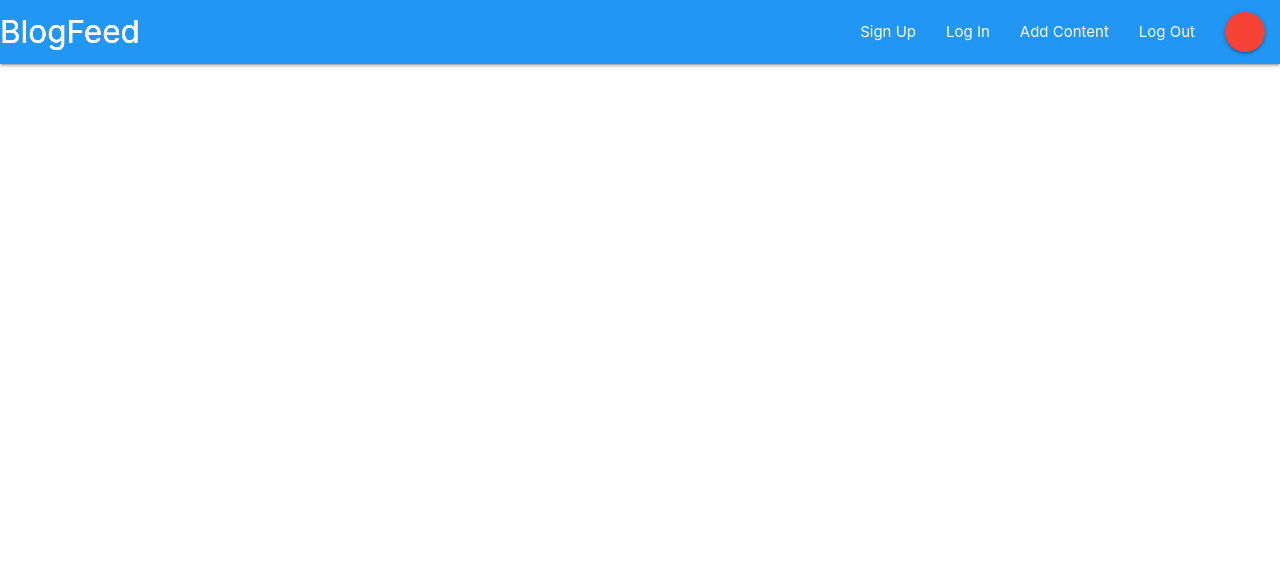
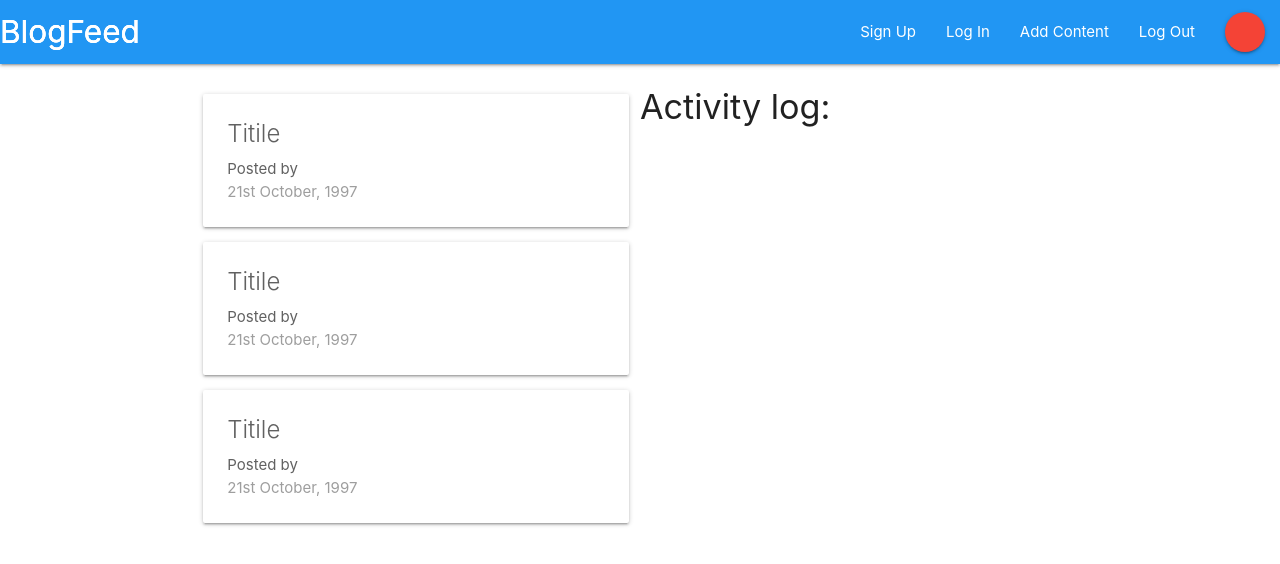
Before and after one commit to arghac14/BlogFeed, a React (Create React App) app: page / in a window 1280 px wide. Shown: the top 564 px of the page. Built offline with nearby package versions, Linux system fonts and the light colour scheme.

Commit message:
Added dashboard component and ProjectList from projects component

```diff
--- a/src/App.js
+++ b/src/App.js
@@ -1,6 +1,7 @@
 import React, {Component} from 'react';
-import {BrowserRouter} from 'react-router-dom';
+import {BrowserRouter, Route, Switch} from 'react-router-dom';
 import Navbar from './components/layout/Navbar'
+import Dashboard from './components/dashboard/Dashboard'
 
 class App extends Component{
   render() {
@@ -8,7 +9,9 @@ class App extends Component{
     <BrowserRouter>
     <div className="App">
       <Navbar/>
-
+      <Switch>
+        <Route path='/' component={Dashboard}/>
+      </Switch>
     </div>
     </BrowserRouter>
   );
--- a/src/components/dashboard/Dashboard.js
+++ b/src/components/dashboard/Dashboard.js
@@ -0,0 +1,20 @@
+import React , {Component} from 'react';
+import Notifications from './Notifications'
+import ProjectList from '../projects/ProjectList'
+class Dashboard extends Component{
+    render(){
+        return(
+            <div className="container">
+                <div className="row">
+                    <div className="col s12 m6">
+                        <ProjectList/>
+                    </div>
+                    <div className="col s12 m5 offset-m1"></div>
+                    <Notifications/>
+                </div>
+            </div>
+        )
+
+    }
+}
+export default Dashboard;
--- a/src/components/dashboard/Notifications.js
+++ b/src/components/dashboard/Notifications.js
@@ -0,0 +1,12 @@
+import React , {Component} from 'react';
+
+class Notifications extends Component{
+    render(){
+        return(
+            <div className="container">
+               <div><h4>Activity log:</h4></div>
+            </div>
+        )
+    }
+}
+export default Notifications;
--- a/src/components/projects/ProjectList.js
+++ b/src/components/projects/ProjectList.js
@@ -0,0 +1,31 @@
+import React  from 'react';
+
+const ProjectList=()=>{
+    return(
+        <div className="project-list">
+    <div className="card">
+    <div className="card-content grey-text text-darken-2">
+        <span className="card-title">Titile</span>
+        <p>Posted by </p>
+        <p className="grey-text">21st October, 1997</p>
+    </div>
+    </div>
+    <div className="card">
+    <div className="card-content grey-text text-darken-2">
+        <span className="card-title">Titile</span>
+        <p>Posted by </p>
+        <p className="grey-text">21st October, 1997</p>
+    </div>
+    </div>
+    <div className="card">
+    <div className="card-content grey-text text-darken-2">
+        <span className="card-title">Titile</span>
+        <p>Posted by </p>
+        <p className="grey-text">21st October, 1997</p>
+    </div>
+    </div>
+    </div>
+    )
+}
+
+export default ProjectList;
```
Also changed, not shown: src/components/projects/ProjectDetails.js (added).
